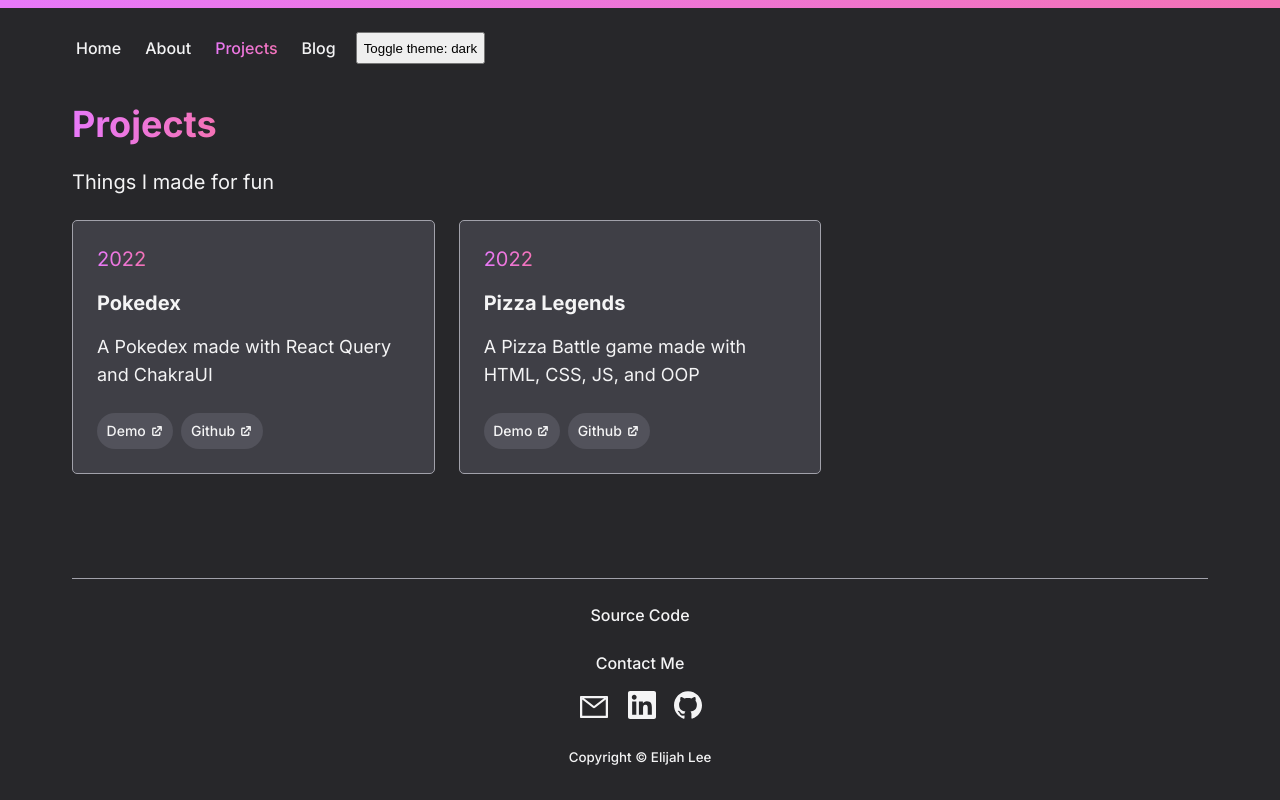
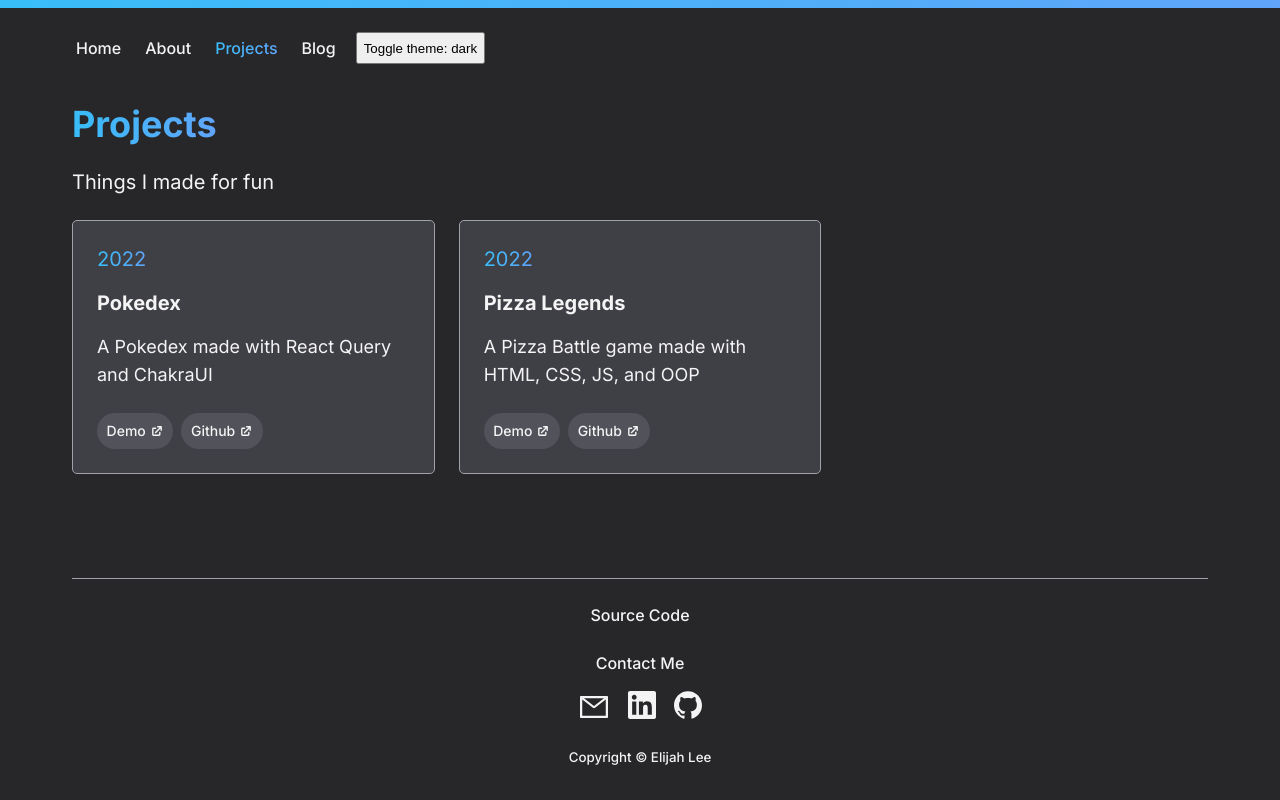
Before and after one commit to devejlee/portfolio, a Next.js app: page /projects in a window 1280 px wide. Built offline with nearby package versions, Linux system fonts and the light colour scheme.

Commit message:
refactor: replace fuchsia and pink with sky and blue

```diff
--- a/styles/_mixins.scss
+++ b/styles/_mixins.scss
@@ -80,12 +80,12 @@
 
 // gradient
 @mixin text-gradient {
-  background-image: linear-gradient(to right, var(--fuchsia-400), var(--pink-400));
+  background-image: linear-gradient(to right, var(--bg-sky-400), var(--bg-blue-400));
   background-clip: text;
   -webkit-text-fill-color: transparent;
 }
 
 @mixin bg-gradient {
-  background-image: linear-gradient(to right, var(--fuchsia-400), var(--pink-400));
+  background-image: linear-gradient(to right, var(--bg-sky-400), var(--bg-blue-400));
   -webkit-text-fill-color: transparent;
 }
--- a/styles/globals.scss
+++ b/styles/globals.scss
@@ -19,8 +19,8 @@
   --bg-zinc-900: rgb(24 24 27);
   --bg-green-400: rgb(74 222 128);
   --bg-red-400: rgb(248 113 113);;
-  --fuchsia-400: #e879f9;
-  --pink-400: #f472b5;
+  --bg-sky-400: rgb(56 189 248);
+  --bg-blue-400: rgb(96 165 250);
 }
 
 html,
```
